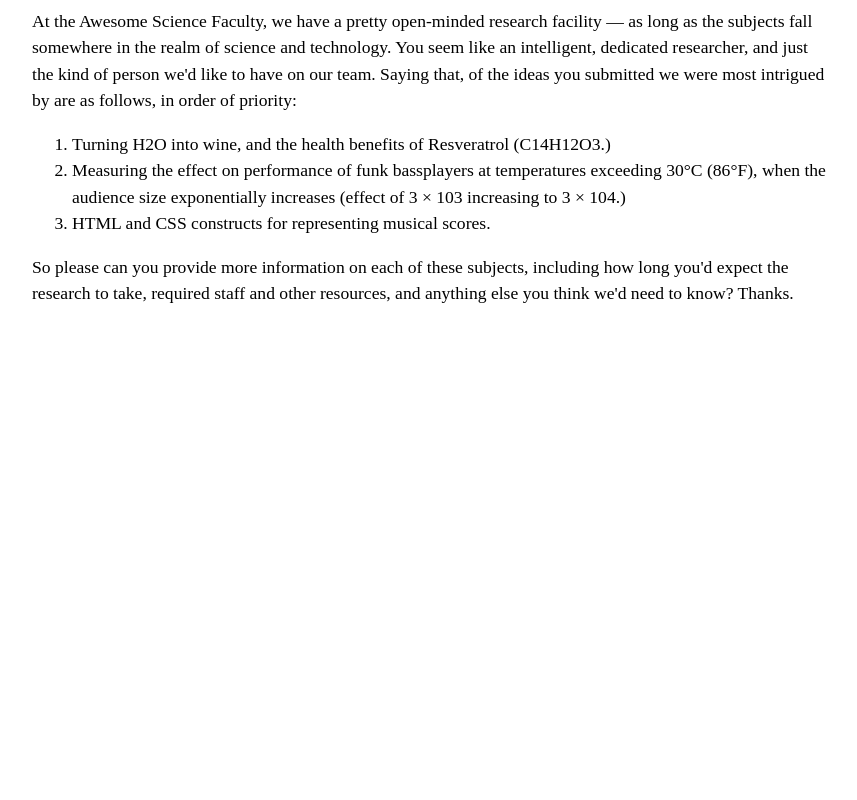
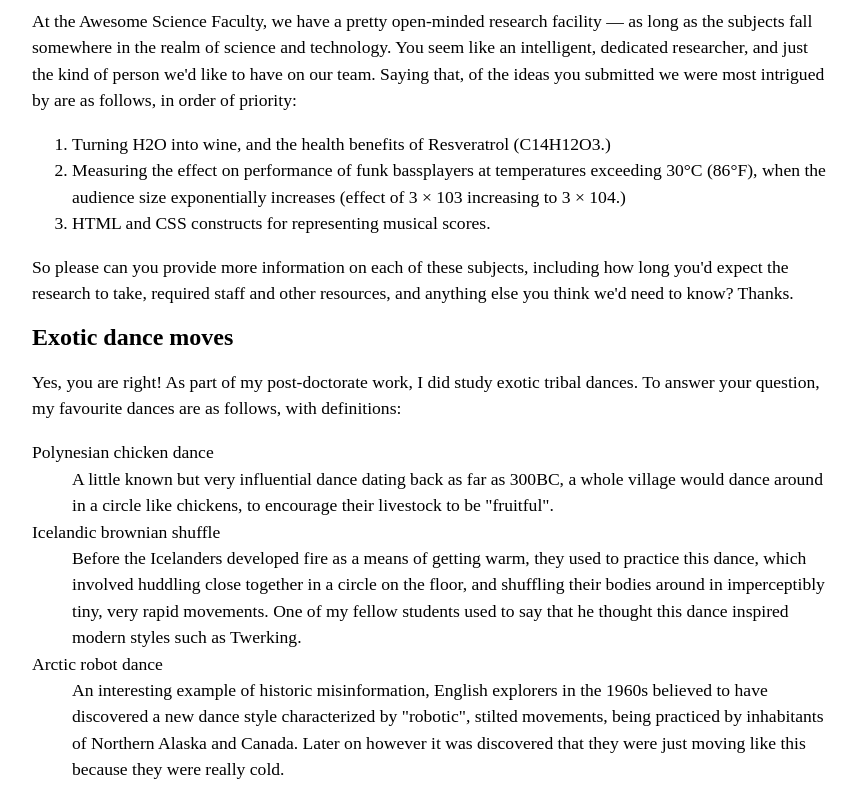
Before and after one commit to SeaWarden/cs408-lab3, a website: page index.html in a window 1280 px wide. Shown: the part 886-1686 px from the top of the page, without its empty margins (208-1065 px from the left). Before the commit the page ends 1210 px from the top, so only its background shows below. Drawn offline with Linux system fonts and the light colour scheme.

Commit message:
Added exotic dance moves section

```diff
--- a/index.html
+++ b/index.html
@@ -69,6 +69,7 @@
     <a href="https://www.example.com">important university dates </a>
     on our website.
   </p>
+
   <h1>Subject of study</h1>
   <p>
     At the Awesome Science Faculty, we have a pretty open-minded
@@ -79,17 +80,17 @@
     were most intrigued by are as follows, in order of priority:
   </p>
   <ol>
-    <li> <!--First-->
+    <li> <!--First study-->
       Turning H2O into wine, and the health benefits of Resveratrol
       (C14H12O3.)
     </li>
-    <li> <!--Second-->
+    <li> <!--Second study-->
       Measuring the effect on performance of funk bassplayers at
       temperatures exceeding 30°C (86°F),
       when the audience size exponentially increases (effect of 3
       × 103 increasing to 3 × 104.)
     </li>
-    <li><!--Third-->
+    <li><!--Third study-->
       HTML and CSS constructs for representing musical scores.
     </li>
   </ol>
@@ -100,6 +101,44 @@
     we'd need to know? Thanks.
   </p>
 
+  <h1>Exotic dance moves</h1>
+  <p>
+    Yes, you are right! As part of my post-doctorate work, I did
+    study exotic tribal dances. To answer your question, my favourite
+    dances are as follows, with definitions:
+  </p>
+
+  <dl>
+    <dt>Polynesian chicken dance</dt>
+    <dd>
+      A little known but very influential dance dating back as far as 300BC,
+      a whole village would dance around in a circle like chickens, to encourage
+      their livestock to be "fruitful".
+    </dd>
+    <dt>Icelandic brownian shuffle</dt>
+    <dd>
+      Before the Icelanders developed fire as a means of getting warm, they
+      used to practice this dance, which involved huddling close together in
+      a circle on the floor, and shuffling their bodies around in imperceptibly
+      tiny, very rapid movements. One of my fellow students used to say that he
+      thought this dance inspired modern styles such as Twerking.
+    </dd>
+    <dt>Arctic robot dance</dt>
+    <dd>
+      An interesting example of historic misinformation, English explorers in
+      the 1960s believed to have discovered a new dance style characterized by
+      "robotic", stilted movements, being practiced by inhabitants of Northern
+      Alaska and Canada. Later on however it was discovered that they were just
+      moving like this because they were really cold.
+    </dd>
+  </dl>
+
+
+
+
+
+
+
 
 
 </body>
```
